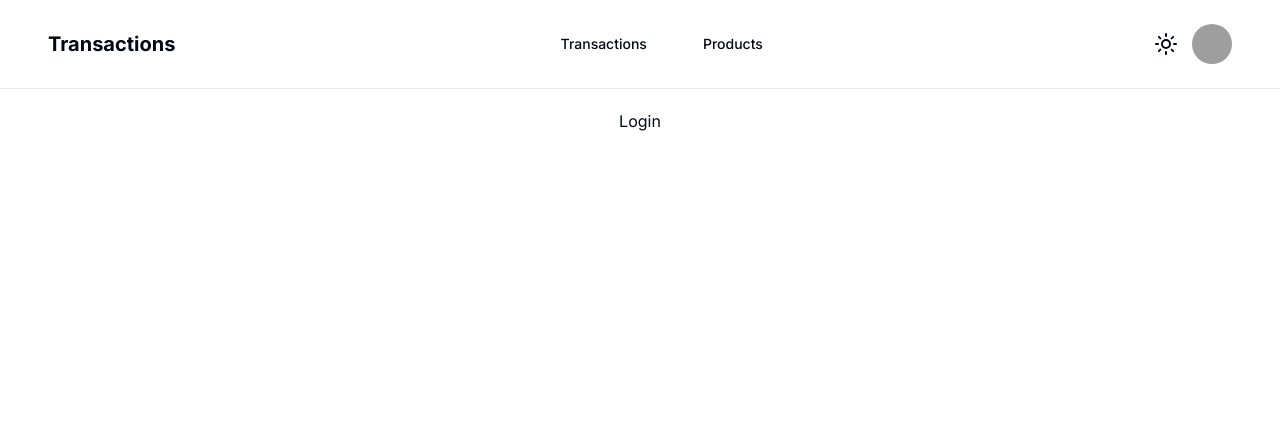
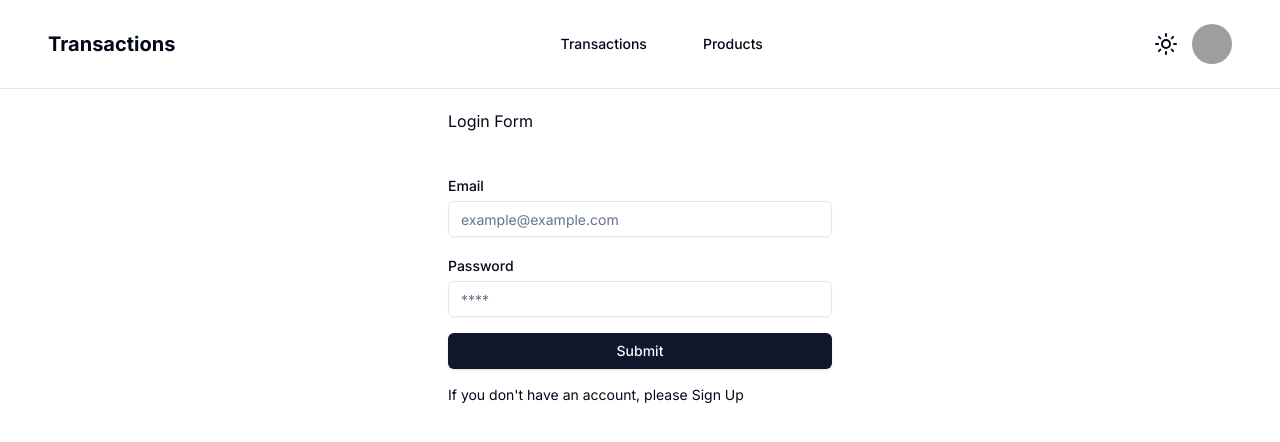
Before and after one commit to algebra-det/frontend-hisaab, a Next.js app: page /login in a window 1280 px wide. Shown: the top 442 px of the page. Built offline with nearby package versions, Linux system fonts and the light colour scheme; grey boxes are pictures that could not be loaded.

Commit message:
login form added

```diff
--- a/app/login/page.tsx
+++ b/app/login/page.tsx
@@ -1,7 +1,9 @@
+import LoginForm from "@/components/custom/LoginForm";
+
 function login() {
   return (
     <div className='grid place-content-center mt-5'>
-      <div>Login</div>
+      <LoginForm />
     </div>
   );
 }
--- /dev/null
+++ b/components/custom/LoginForm.tsx
@@ -0,0 +1,79 @@
+"use client";
+import {
+  Form,
+  FormControl,
+  FormField,
+  FormItem,
+  FormLabel,
+  FormMessage,
+} from "@/components/ui/form";
+import { Button } from "@/components/ui/button";
+import { Input } from "@/components/ui/input";
+
+import { zodResolver } from "@hookform/resolvers/zod";
+import { useForm } from "react-hook-form";
+import * as z from "zod";
+import Link from "next/link";
+
+const formSchema = z.object({
+  email: z.string(),
+  password: z.string(),
+});
+
+function LoginForm() {
+  const form = useForm<z.infer<typeof formSchema>>({
+    resolver: zodResolver(formSchema),
+  });
+  const onSubmit = (values: z.infer<typeof formSchema>) => {
+    console.log("props are : ", values);
+  };
+  return (
+    <div className='w-fit'>
+      <h1 className='mb-10'>Login Form</h1>
+      <Form {...form}>
+        <form onSubmit={form.handleSubmit(onSubmit)} className='space-y-4'>
+          <FormField
+            control={form.control}
+            name='email'
+            render={({ field }) => (
+              <FormItem>
+                <FormLabel>Email</FormLabel>
+                <FormControl>
+                  <Input placeholder='example@example.com' {...field} />
+                </FormControl>
+                <FormMessage />
+              </FormItem>
+            )}
+          />
+          <FormField
+            control={form.control}
+            name='password'
+            render={({ field }) => (
+              <FormItem>
+                <FormLabel>Password</FormLabel>
+                <FormControl>
+                  <Input className='w-full' placeholder='****' {...field} />
+                </FormControl>
+                <FormMessage />
+              </FormItem>
+            )}
+          />
+          <Button className='w-full' type='submit'>
+            Submit
+          </Button>
+        </form>
+
+        <div className='mx-auto my-4'>
+          <p className='text-sm'>
+            If you don&apos;t have an account, please&nbsp;
+            <Link href='/signup' className='text-underline'>
+              Sign Up
+            </Link>
+          </p>
+        </div>
+      </Form>
+    </div>
+  );
+}
+
+export default LoginForm;
--- /dev/null
+++ b/components/ui/form.tsx
@@ -0,0 +1,172 @@
+import * as React from "react";
+import * as LabelPrimitive from "@radix-ui/react-label";
+import { Slot } from "@radix-ui/react-slot";
+import {
+  Controller,
+  ControllerProps,
+  FieldPath,
+  FieldValues,
+  FormProvider,
+  useFormContext,
+} from "react-hook-form";
+
+import { cn } from "@/lib/utils";
+import { Label } from "@/components/ui/label";
+
+const Form = FormProvider;
+
+type FormFieldContextValue<
+  TFieldValues extends FieldValues = FieldValues,
+  TName extends FieldPath<TFieldValues> = FieldPath<TFieldValues>
+> = {
+  name: TName;
+};
+
+const FormFieldContext = React.createContext<FormFieldContextValue>(
+  {} as FormFieldContextValue
+);
+
+const FormField = <
+  TFieldValues extends FieldValues = FieldValues,
+  TName extends FieldPath<TFieldValues> = FieldPath<TFieldValues>
+>({
+  ...props
+}: ControllerProps<TFieldValues, TName>) => {
+  return (
+    <FormFieldContext.Provider value={{ name: props.name }}>
+      <Controller {...props} />
+    </FormFieldContext.Provider>
+  );
+};
+
+const useFormField = () => {
+  const fieldContext = React.useContext(FormFieldContext);
+  const itemContext = React.useContext(FormItemContext);
+  const { getFieldState, formState } = useFormContext();
+
+  const fieldState = getFieldState(fieldContext.name, formState);
+
+  if (!fieldContext) {
+    throw new Error("useFormField should be used within <FormField>");
+  }
+
+  const { id } = itemContext;
+
+  return {
+    id,
+    name: fieldContext.name,
+    formItemId: `${id}-form-item`,
+    formDescriptionId: `${id}-form-item-description`,
+    formMessageId: `${id}-form-item-message`,
+    ...fieldState,
+  };
+};
+
+type FormItemContextValue = {
+  id: string;
+};
+
+const FormItemContext = React.createContext<FormItemContextValue>(
+  {} as FormItemContextValue
+);
+
+const FormItem = React.forwardRef<
+  HTMLDivElement,
+  React.HTMLAttributes<HTMLDivElement>
+>(({ className, ...props }, ref) => {
+  const id = React.useId();
+
+  return (
+    <FormItemContext.Provider value={{ id }}>
+      <div ref={ref} className={cn("space-y-1", className)} {...props} />
+    </FormItemContext.Provider>
+  );
+});
+FormItem.displayName = "FormItem";
+
+const FormLabel = React.forwardRef<
+  React.ElementRef<typeof LabelPrimitive.Root>,
+  React.ComponentPropsWithoutRef<typeof LabelPrimitive.Root>
+>(({ className, ...props }, ref) => {
+  const { error, formItemId } = useFormField();
+
+  return (
+    <Label ref={ref} className={className} htmlFor={formItemId} {...props} />
+  );
+});
+FormLabel.displayName = "FormLabel";
+
+const FormControl = React.forwardRef<
+  React.ElementRef<typeof Slot>,
+  React.ComponentPropsWithoutRef<typeof Slot>
+>(({ ...props }, ref) => {
+  const { error, formItemId, formDescriptionId, formMessageId } =
+    useFormField();
+
+  return (
+    <Slot
+      ref={ref}
+      id={formItemId}
+      aria-describedby={
+        !error
+          ? `${formDescriptionId}`
+          : `${formDescriptionId} ${formMessageId}`
+      }
+      aria-invalid={!!error}
+      {...props}
+    />
+  );
+});
+FormControl.displayName = "FormControl";
+
+const FormDescription = React.forwardRef<
+  HTMLParagraphElement,
+  React.HTMLAttributes<HTMLParagraphElement>
+>(({ className, ...props }, ref) => {
+  const { formDescriptionId } = useFormField();
+
+  return (
+    <p
+      ref={ref}
+      id={formDescriptionId}
+      className={cn("text-[0.8rem] text-muted-foreground", className)}
+      {...props}
+    />
+  );
+});
+FormDescription.displayName = "FormDescription";
+
+const FormMessage = React.forwardRef<
+  HTMLParagraphElement,
+  React.HTMLAttributes<HTMLParagraphElement>
+>(({ className, children, ...props }, ref) => {
+  const { error, formMessageId } = useFormField();
+  const body = error ? String(error?.message) : children;
+
+  if (!body) {
+    return null;
+  }
+
+  return (
+    <p
+      ref={ref}
+      id={formMessageId}
+      className={cn("text-[0.8rem] font-medium text-destructive", className)}
+      {...props}
+    >
+      {body}
+    </p>
+  );
+});
+FormMessage.displayName = "FormMessage";
+
+export {
+  useFormField,
+  Form,
+  FormItem,
+  FormLabel,
+  FormControl,
+  FormDescription,
+  FormMessage,
+  FormField,
+};
--- /dev/null
+++ b/components/ui/input.tsx
@@ -0,0 +1,25 @@
+import * as React from "react";
+
+import { cn } from "@/lib/utils";
+
+export interface InputProps
+  extends React.InputHTMLAttributes<HTMLInputElement> {}
+
+const Input = React.forwardRef<HTMLInputElement, InputProps>(
+  ({ className, type, ...props }, ref) => {
+    return (
+      <input
+        type={type}
+        className={cn(
+          "flex h-9 w-full sm:w-96 rounded-md border border-input bg-transparent px-3 py-1 text-sm shadow-sm transition-colors file:border-0 file:bg-transparent file:text-sm file:font-medium placeholder:text-muted-foreground focus-visible:outline-none focus-visible:ring-1 focus-visible:ring-ring disabled:cursor-not-allowed disabled:opacity-50",
+          className
+        )}
+        ref={ref}
+        {...props}
+      />
+    );
+  }
+);
+Input.displayName = "Input";
+
+export { Input };
--- /dev/null
+++ b/components/ui/label.tsx
@@ -0,0 +1,26 @@
+"use client"
+
+import * as React from "react"
+import * as LabelPrimitive from "@radix-ui/react-label"
+import { cva, type VariantProps } from "class-variance-authority"
+
+import { cn } from "@/lib/utils"
+
+const labelVariants = cva(
+  "text-sm font-medium leading-none peer-disabled:cursor-not-allowed peer-disabled:opacity-70"
+)
+
+const Label = React.forwardRef<
+  React.ElementRef<typeof LabelPrimitive.Root>,
+  React.ComponentPropsWithoutRef<typeof LabelPrimitive.Root> &
+    VariantProps<typeof labelVariants>
+>(({ className, ...props }, ref) => (
+  <LabelPrimitive.Root
+    ref={ref}
+    className={cn(labelVariants(), className)}
+    {...props}
+  />
+))
+Label.displayName = LabelPrimitive.Root.displayName
+
+export { Label }
--- a/package.json
+++ b/package.json
@@ -9,10 +9,12 @@
     "lint": "next lint"
   },
   "dependencies": {
+    "@hookform/resolvers": "^3.3.2",
     "@radix-ui/react-avatar": "^1.0.4",
     "@radix-ui/react-dialog": "^1.0.5",
     "@radix-ui/react-dropdown-menu": "^2.0.6",
     "@radix-ui/react-icons": "^1.3.0",
+    "@radix-ui/react-label": "^2.0.2",
     "@radix-ui/react-slot": "^1.0.2",
     "class-variance-authority": "^0.7.0",
     "clsx": "^2.0.0",
@@ -21,8 +23,10 @@
     "next-themes": "^0.2.1",
     "react": "^18",
     "react-dom": "^18",
+    "react-hook-form": "^7.47.0",
     "tailwind-merge": "^1.14.0",
-    "tailwindcss-animate": "^1.0.7"
+    "tailwindcss-animate": "^1.0.7",
+    "zod": "^3.22.4"
   },
   "devDependencies": {
     "@types/node": "^20",
```
Also changed, not shown: 1 other file (tests, documents, lock files or other folders).
